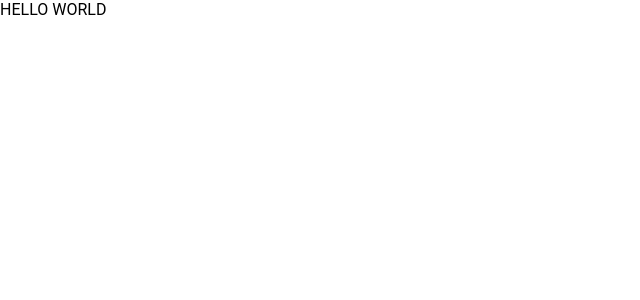
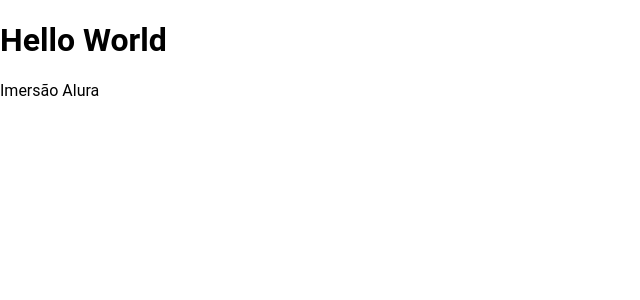
Before and after one commit to thiagohrcosta/Imersao-React, a React (Create React App) app in the folder movie-trailer/: page / in a window 1280 px wide. Shown: the top 300 px of the page, without its empty margins (0-640 px from the left). Built offline with nearby package versions, Linux system fonts and the light colour scheme.

Commit message:
Hello World

```diff
--- a/movie-trailer/src/App.js
+++ b/movie-trailer/src/App.js
@@ -3,7 +3,8 @@ import React from 'react';
 function App() {
   return (
     <div>
-      HELLO WORLD
+      <h1>Hello World</h1>
+      Imersão Alura
     </div>
   );
 }
```
